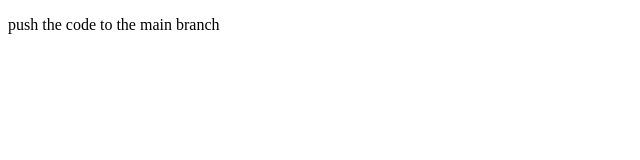
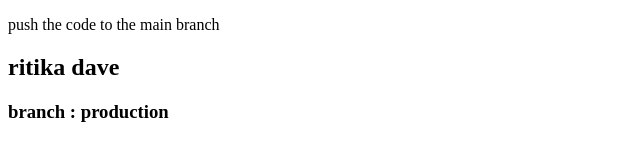
Before and after one commit to Ritika13-coder/Ritika-Dave_10018_ESE2025, a plain HTML site: page index.html in a window 1280 px wide. Shown: the whole page, without its empty margins (0-640 px from the left). Drawn offline with Linux system fonts and the light colour scheme.

Commit message:
production html

```diff
--- a/index.html
+++ b/index.html
@@ -7,5 +7,8 @@
 </head>
 <body>
     <p>push the code to the main branch</p>
+
+    <h2>ritika dave</h2>
+    <h3>branch : production</h3>
 </body>
 </html>
```
